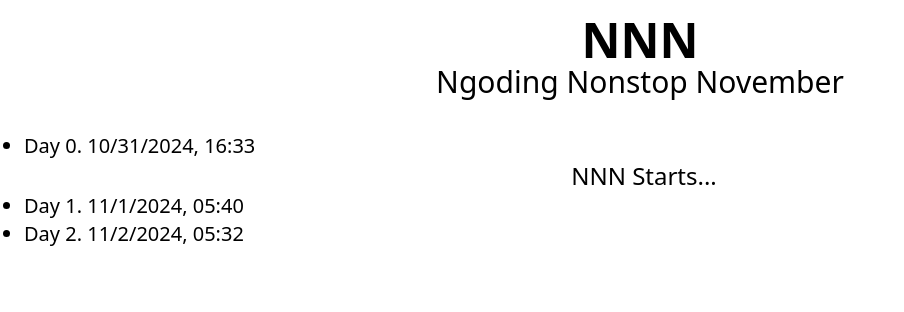
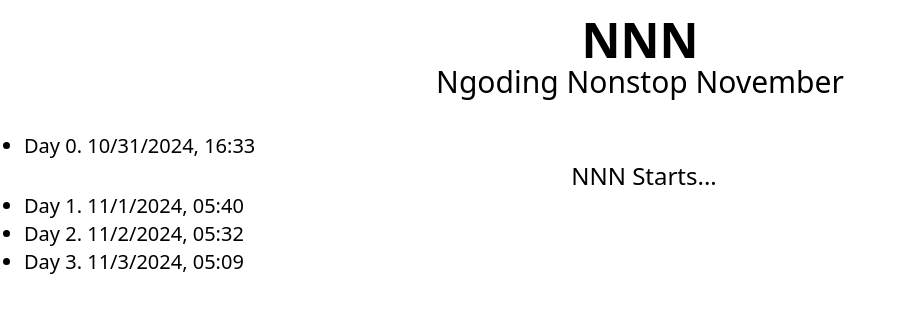
Before and after one commit to graphiert/NNN, a plain HTML site: page index.html in a window 1280 px wide. Shown: the whole page, without its empty margins (0-904 px from the left). Drawn offline with nearby package versions, Linux system fonts and the light colour scheme.

Commit message:
Update index.html

```diff
--- a/index.html
+++ b/index.html
@@ -26,6 +26,7 @@
         <p class="text-2xl text-center">NNN Starts...</p>
         <li class="text-xl">Day 1. 11/1/2024, 05:40</li>
         <li class="text-xl">Day 2. 11/2/2024, 05:32</li>
+        <li class="text-xl">Day 3. 11/3/2024, 05:09</li>
       </ul>
     </section>
   </body>
```
